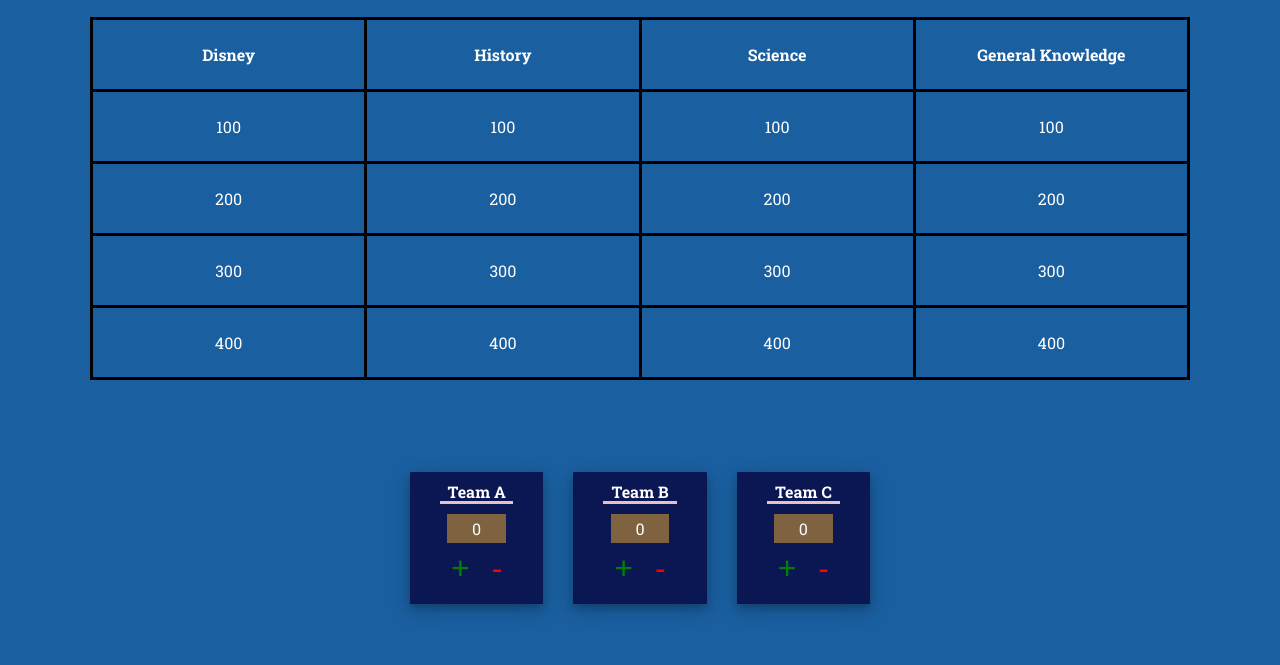
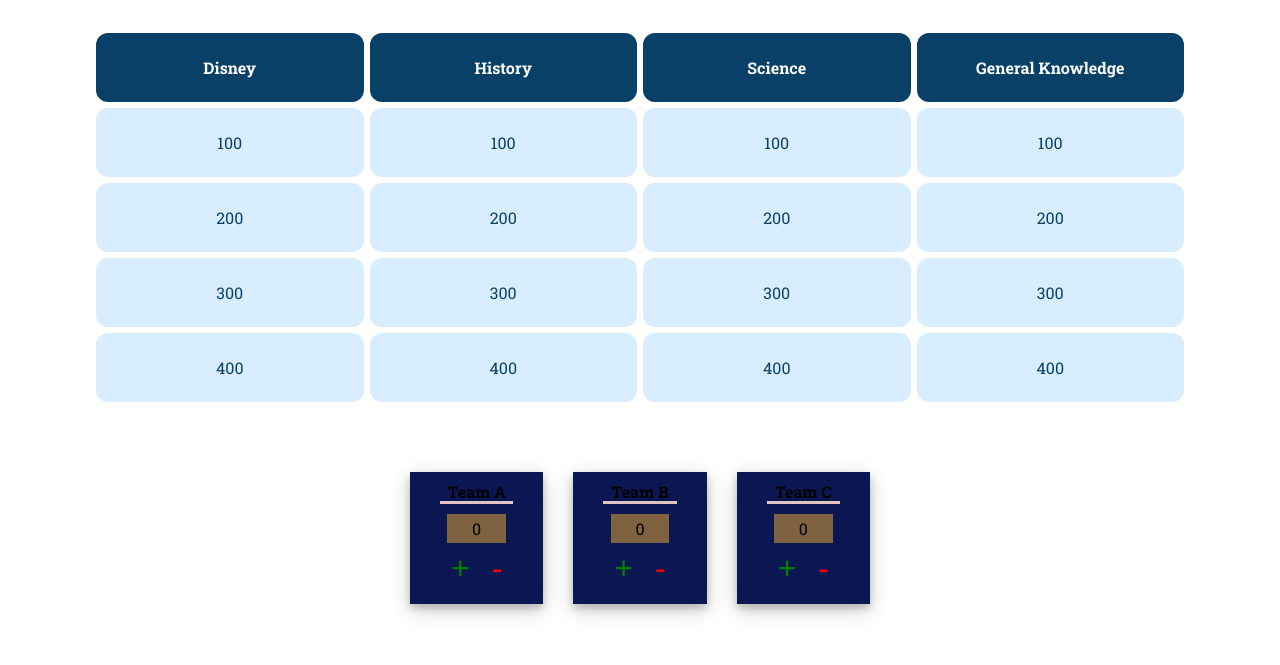
Before and after one commit to michaelzhang114/jeopardy-game, a website built with Vite: page index.html in a window 1280 px wide. Shown: the part 135-800 px from the top of the page. Built offline with nearby package versions, Linux system fonts and the light colour scheme.

Commit message:
changed color scheme

```diff
--- a/quiz.js
+++ b/quiz.js
@@ -209,6 +209,7 @@
 const showAnswer = (e, td) => {
 	const myAnswer = document.getElementById("answer");
 	myAnswer.classList.remove("hidden");
+	console.log(td);
 	td.classList.add("answerShown");
 	//console.log(myAnswer.parentElement.parentElement);
 };
--- a/scss/globals/_boilerplate.scss
+++ b/scss/globals/_boilerplate.scss
@@ -24,17 +24,33 @@
 	border-collapse: collapse;
 	table-layout: fixed;
 	width: 100%;
+	margin: 10px auto;
+	color: var(--text-color-light);
+	border-collapse: separate;
+	border-spacing: 6px;
+}
+
+th {
+	background-color: var(--table-header-background-color);
+	color: var(--text-color-light);
 }
 
 th,
 td {
-	border: 3px solid black;
+	//border: 5px solid var(--background-color);
+	border-radius: 12px;
+
 	padding: 1.5rem;
 	text-align: center;
 }
 
+td {
+	background-color: var(--table-background-color);
+	color: var(--text-color-dark);
+}
+
 td:hover {
-	background-color: rgb(133, 23, 170);
+	background-color: var(--primary-color);
 }
 
 .answerShown {
--- a/scss/globals/_colors.scss
+++ b/scss/globals/_colors.scss
@@ -1,4 +1,8 @@
 :root {
-	--background-color: rgb(26, 95, 160);
-	--text-color: white;
+	--background-color: #fffffe;
+	--text-color-dark: #094067;
+	--text-color-light: #fffffe;
+	--primary-color: #3da9fc;
+	--table-header-background-color: #094067;
+	--table-background-color: #d8eefe;
 }
```
